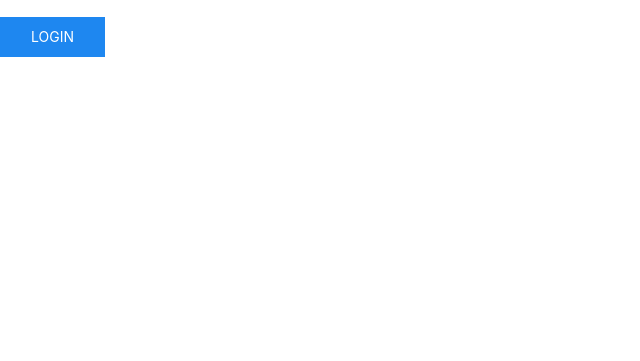
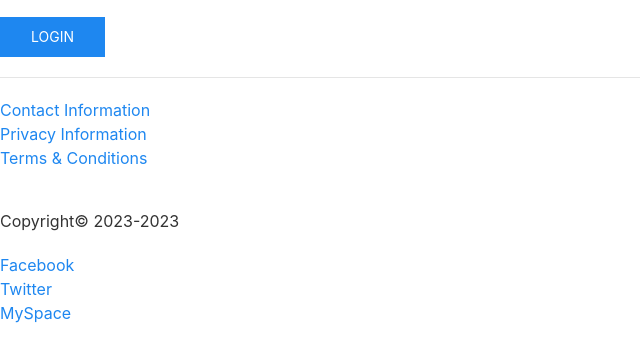
Before and after one commit to Fan/wcfe-hotel, a plain HTML site: page index.html in a window 1280 px wide. Shown: the part 53-414 px from the top of the page, without its empty margins (0-640 px from the left). Drawn offline with nearby package versions, Linux system fonts and the light colour scheme.

Commit message:
work on the footer

```diff
--- a/index.html
+++ b/index.html
@@ -15,5 +15,21 @@
 <body>
     <h1>This is the home page</h1>
     <a href="login.html"><button class="uk-button uk-button-primary">Login</button></a>
+    <hr>
+    <centre>
+        <a href="contact.html">Contact Information</a>
+        <br>
+        <a href="contact.html">Privacy Information</a>
+        <br>
+        <a href="contact.html">Terms & Conditions</a>
+        <h5>Copyright&copy;  2023-2023</h5>
+        <A href="https://www.facebook.com/">Facebook</a>
+        <br>
+        <a href="https://twitter.com/">Twitter </a>
+        <br>
+        <a href="https://myspace.com/">MySpace</a>
+        <br>
+        </centre>
+    </hr>
 </body>
 </html>
```
